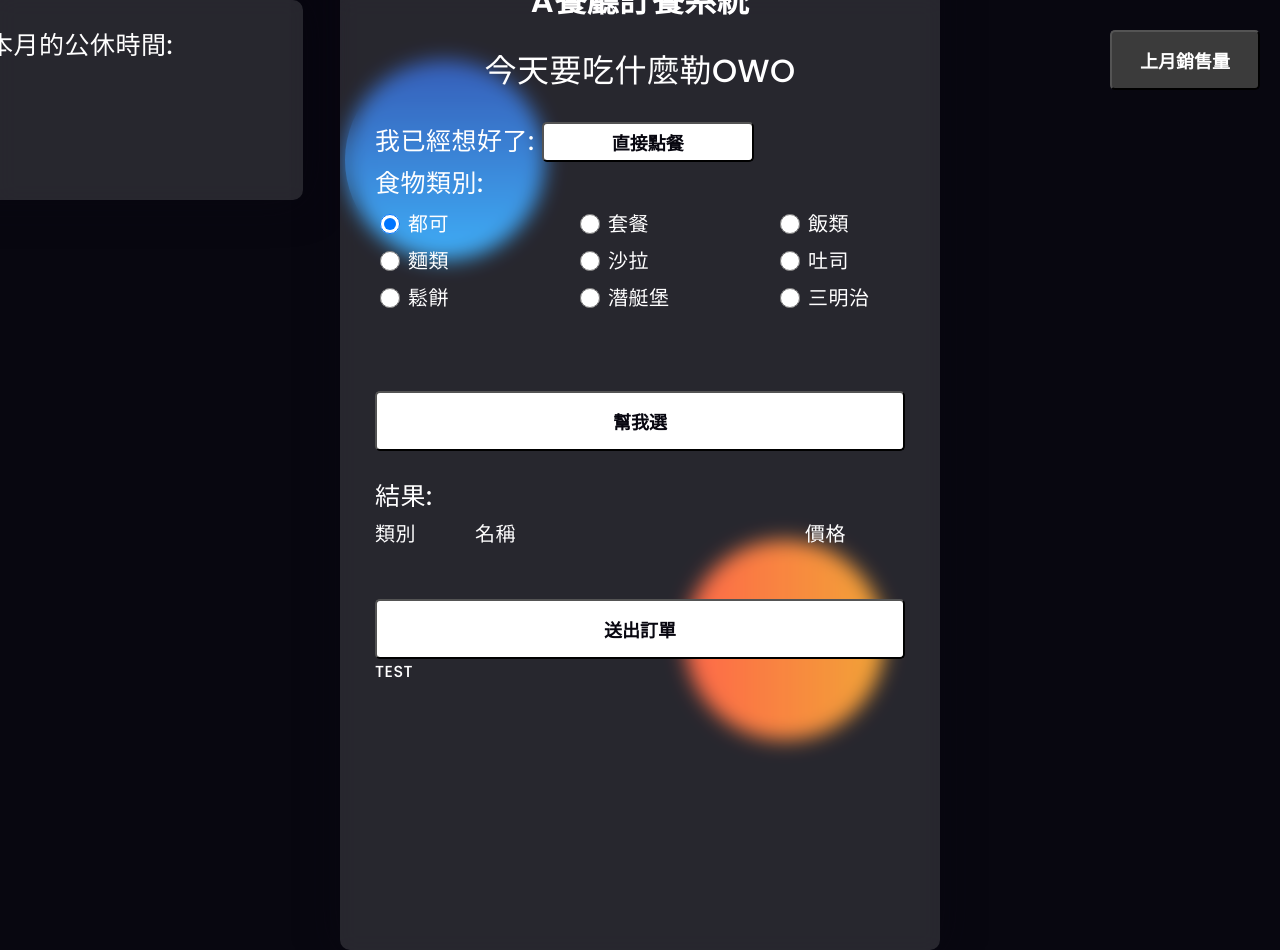
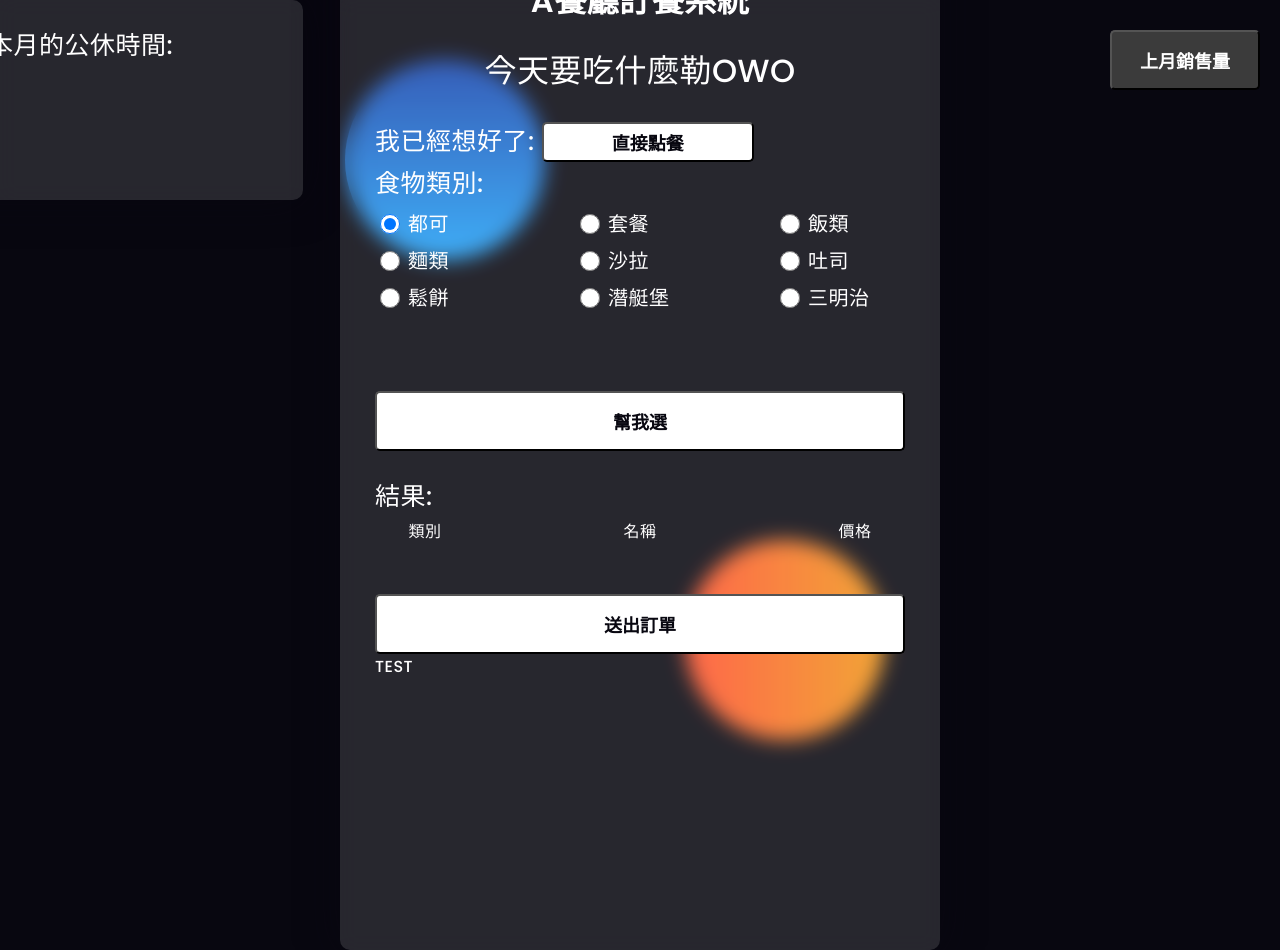
Before and after one commit to tszngaiyip/1122_Web_Final, a Flask app: page / in a window 1280 px wide. Run offline with Flask 3, Linux system fonts and the light colour scheme.

Commit message:
Center td text

```diff
--- a/static/css/index.css
+++ b/static/css/index.css
@@ -194,30 +194,39 @@ margin-top:2px;
 	font-weight: 500;
 	font-family:'Poppins','Noto Sans TC',sans-serif;
 }
-#result p{
-	background-color:rgba(255,255,255,0.13);
-	font-size:20px;
+      #result p {
+          background-color: rgba(255,255,255,0.13);
+          font-size: 20px;
       }
+
       #result label {
           text-align: center;
           font-size: 20px;
           margin: 3px;
       }
-#result td,th{
-			width: 200px;
-			align-items: left;
-			text-align: left;
+
+      #result td, th {
+          text-align: center;
+          vertical-align: middle; /* 垂直置中 */
       }
 
-#result input{
+      #result input {
           height: 20px;
           width: 20px;
           margin: 5px;
       }
-#result table,tr,td{
-			border: 1px;
+
+      #result table {
+          width: 100%;
           border-collapse: collapse;
-			width: 100%;
-			display: flex;
-			font-size: 20px;
       }
+
+      #result tr {
+          display: table-row; /* 恢復 table-row 類型 */
+      }
+
+      #result td {
+          display: table-cell; /* 恢復 table-cell 類型 */
+          width: auto; /* 移除固定寬度，交給上面的 inline style 設置 */
+          vertical-align: middle; /* 垂直置中 */
+      }
```
Lines whose indentation alone changed are shown as unchanged.
